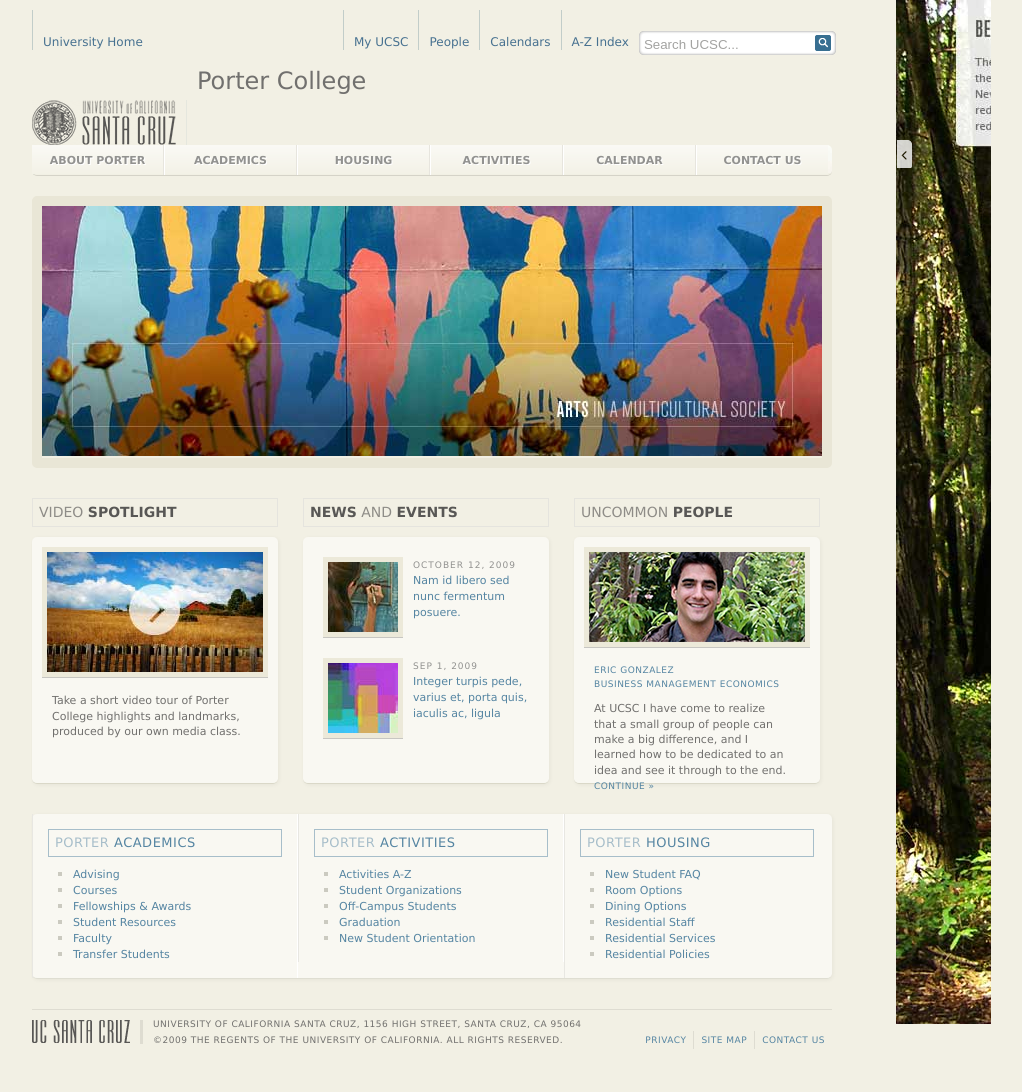
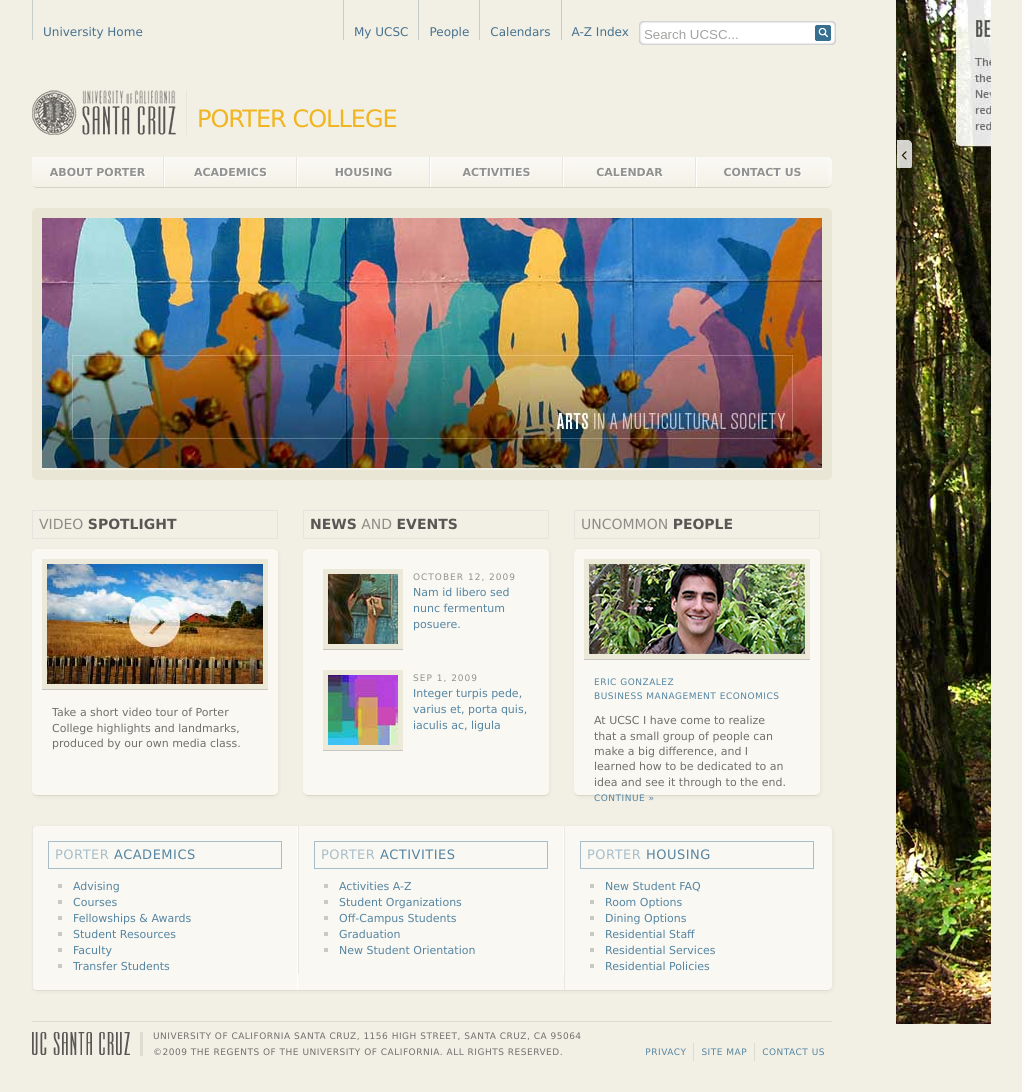
Before and after one commit to knice/webtemplates2010, a plain HTML site: page college.html in a window 1280 px wide. Shown: the whole page, without its empty margins (129-1151 px from the left). Drawn offline with nearby package versions, Linux system fonts and the light colour scheme.

Commit message:
Fixed department and college header H1s to be positioned right.

```diff
--- a/college.html
+++ b/college.html
@@ -39,10 +39,9 @@
         </form>
       </div>
 
-			<div id="pageTitle">
-	      <a href="home" id="logo">UC Santa Cruz home</a>
-	      <h1>Porter College</h1>
-			</div>
+      <a href="home" id="logo">UC Santa Cruz home</a>
+      <h1 id="title">Porter College</h1>
+
 
       <ul id="mainNav">
         <li class="first"><a href="about">About Porter</a></li>
```
Also changed, not shown: department.html (+2 -2 lines).
